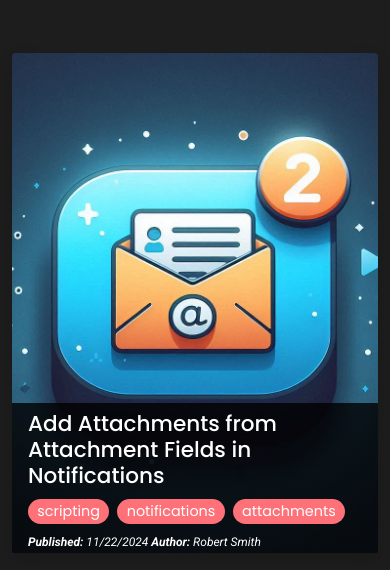
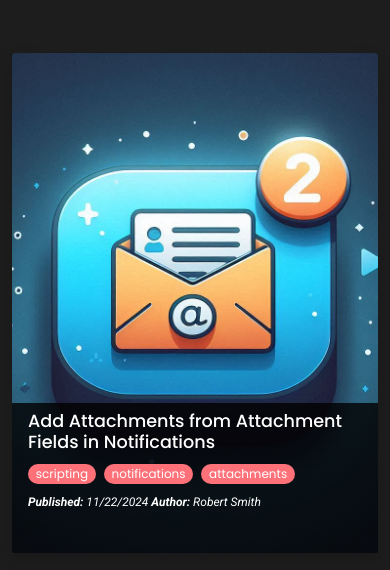
Before and after one commit to Her0Zer0/blog, an Astro site: page /add_attachments_from_attachment_fields_in_notifications in a window 390 px wide. Shown: the part 274-844 px from the top of the page. Built offline with nearby package versions, Linux system fonts and the light colour scheme; Astro itself is replaced by a stand-in of ours.

Commit message:
updated media for small devices

```diff
--- a/src/components/PostHeader.astro
+++ b/src/components/PostHeader.astro
@@ -62,4 +62,14 @@ const {frontmatter} = Astro.props;
   .post-tags span{
     margin-right: 0.5rem;
   }
+
+  @media(max-width: 428px){
+    .post-tags{
+      font-size: 1rem;
+    }
+
+    .post-title{
+      font-size: 1.1rem;
+    }
+  }
   </style>
```
